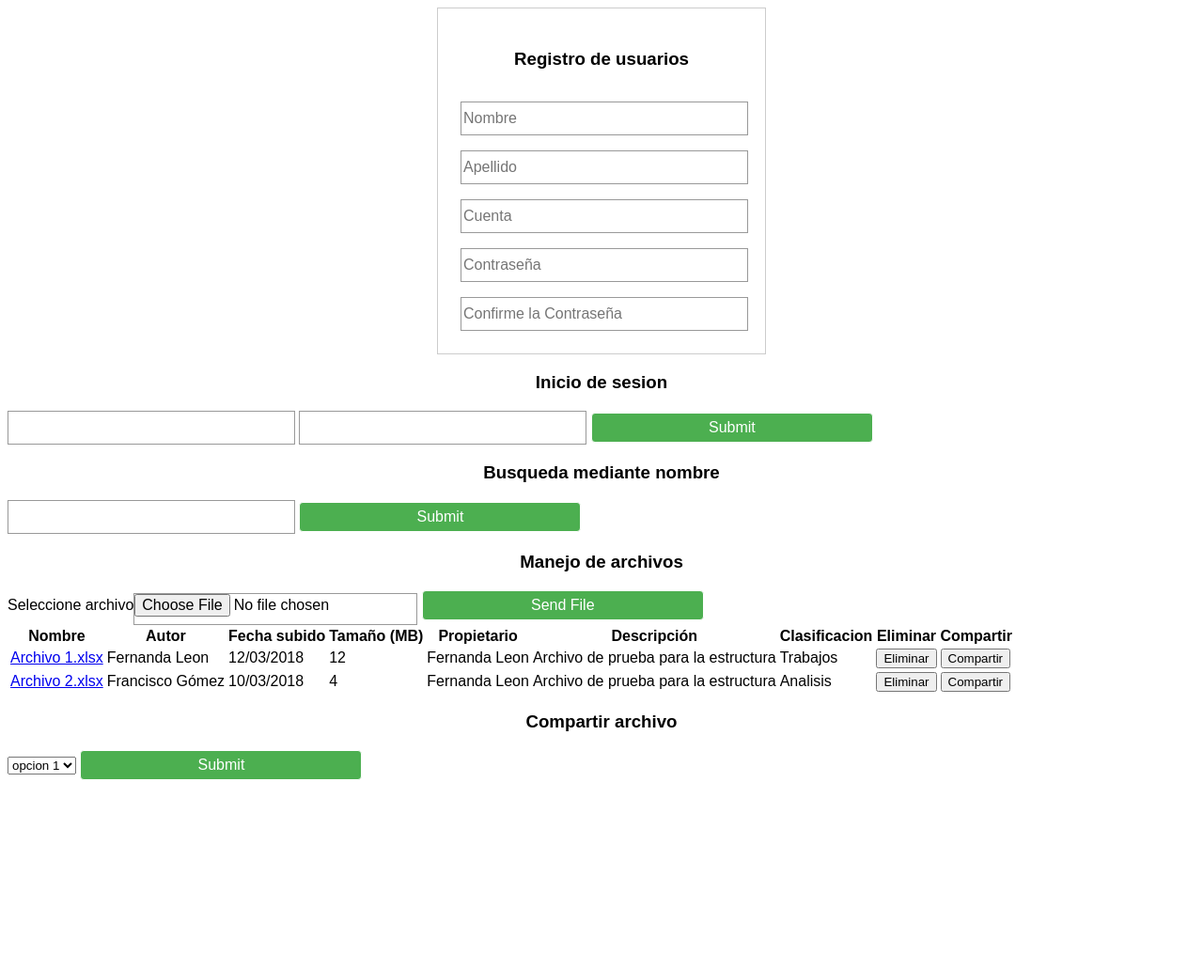
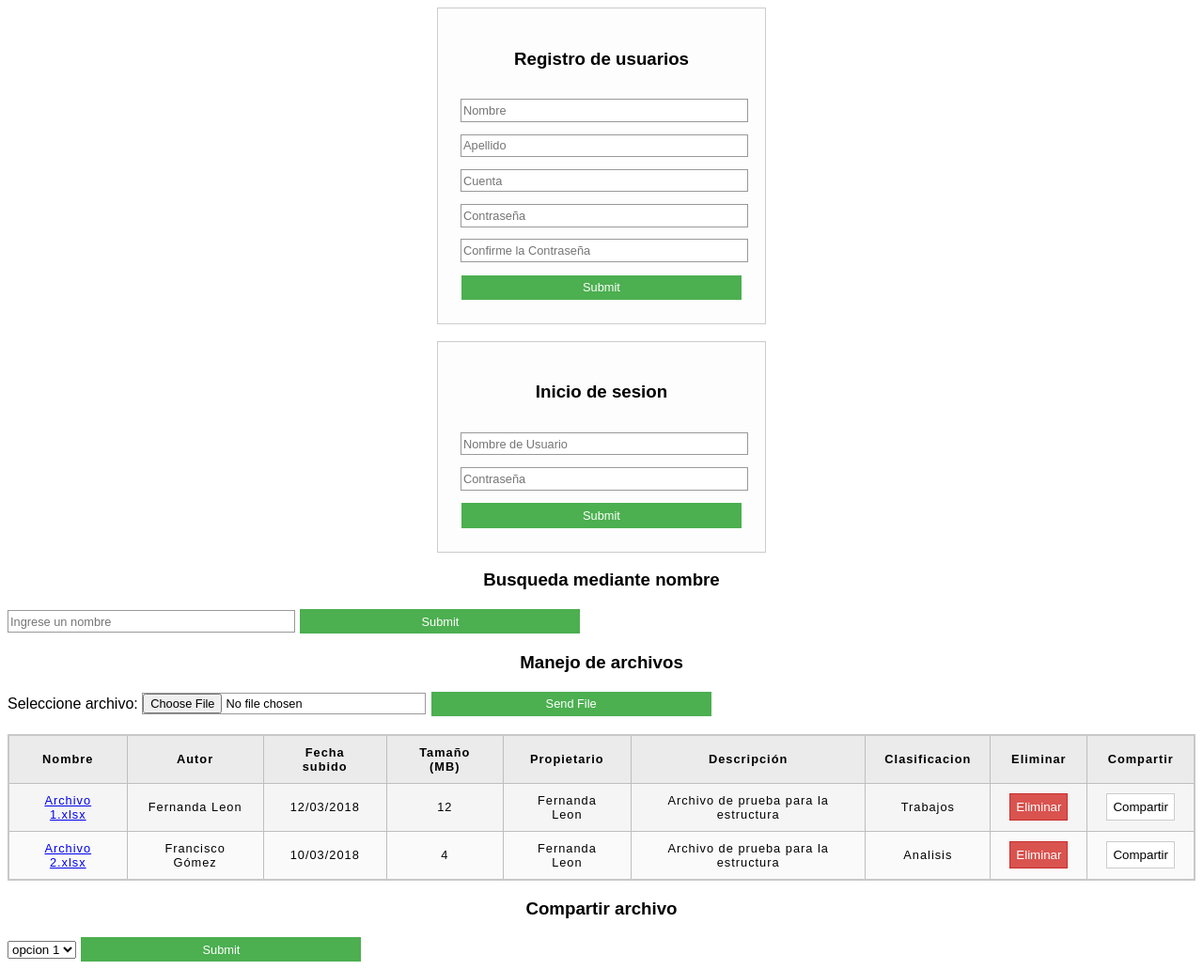
Before and after one commit to dogix3/ProyectoPrograWeb, a PHP site: page / in a window 1280 px wide. Shown: the whole page at 94% size. Before the commit the page ends 830 px from the top, so only its background shows below. Run offline with PHP 8.4, Linux system fonts and the light colour scheme.

Commit message:
avance 2

```diff
--- /dev/null
+++ b/index.html
@@ -0,0 +1,98 @@
+<!DOCTYPE html>
+<html lang="en">
+<head>
+	<meta charset="UTF-8">
+	<title>Manejo de archivos</title>
+	<link href="style.css" rel="stylesheet" type="text/css">
+</head>
+<body>
+	<main>
+		<div id="register">
+			<h3>Registro de usuarios</h3>
+			<form action="" method="post" id="form_register">
+				<input type="text" placeholder="Nombre">
+				<input type="text" placeholder="Apellido">
+				<input type="text" placeholder="Cuenta">
+				<input type="password" placeholder="Contraseña">
+				<input type="password" placeholder="Confirme la Contraseña">
+				<input class="btn" type="submit" name="btnRegister">
+			</form>
+		</div><br>
+		<div id="login">
+			<h3>Inicio de sesion</h3>
+			<form action="" method="post" id="form_login">
+				<input type="text" name="txtUsername" placeholder="Nombre de Usuario">
+				<input type="password" name="txtPassword" placeholder="Contraseña">
+				<input class="btn" type="submit" name="btnLogin">
+			</form>
+		</div>
+		<div id="busqueda">
+			<h3>Busqueda mediante nombre</h3>
+			<form action="" method="post" id="form_search">
+				<input type="text" name="txtSearch" placeholder="Ingrese un nombre">
+				<input class="btn" type="submit" name="btnSearch">
+			</form>
+		</div>
+		<div id="manejo_archivos">
+			<h3>Manejo de archivos</h3>
+			<form enctype="multipart/form-data" method="post" action="" id="form_file">
+			 	<span>Seleccione archivo: </span><input name="btnSelectFile" type="file" />
+			 	<input class="btn" type="submit" value="Send File" name="btnUploadFile" />
+			</form><br>
+			<form action="" method="post">
+				<table id="files_details">
+					<thead>
+						<tr>
+							<th>Nombre</th>
+							<th>Autor</th>
+							<th>Fecha subido</th>
+							<th>Tamaño (MB)</th>
+							<th>Propietario</th>
+							<th>Descripción</th>
+							<th>Clasificacion</th>
+							<th>Eliminar</th>
+							<th>Compartir</th>
+						</tr>
+					</thead>
+					<tbody>
+						<tr>
+							<td><a href="#">Archivo 1.xlsx</a></td>
+							<td>Fernanda Leon</td>
+							<td>12/03/2018</td>
+							<td>12</td>
+							<td>Fernanda Leon</td>
+							<td>Archivo de prueba para la estructura</td>
+							<td>Trabajos</td>
+							<td><button class="btn_delete">Eliminar</button></td>
+							<td><button>Compartir</button></td>
+						</tr>
+						<tr>
+							<td><a href="#">Archivo 2.xlsx</a></td>
+							<td>Francisco Gómez</td>
+							<td>10/03/2018</td>
+							<td>4</td>
+							<td>Fernanda Leon</td>
+							<td>Archivo de prueba para la estructura</td>
+							<td>Analisis</td>
+							<td><button class="btn_delete">Eliminar</button></td>
+							<td><button>Compartir</button></td>
+						</tr>
+					</tbody>
+				</table>
+			</form>
+		</div>
+		<div id="ayuda">
+
+		</div>
+		<div id="compartir">
+			<h3>Compartir archivo</h3>
+			<form action="" method="post" id="form_share">
+				<select name="" id="">
+					<option value="1">opcion 1</option>
+				</select>
+				<input class="btn" type="submit" name="btnShare">
+			</form>
+		</div>
+	</main>
+</body>
+</html>
--- a/index.php
+++ /dev/null
@@ -1,97 +0,0 @@
-<!DOCTYPE html>
-<html lang="en">
-<head>
-	<meta charset="UTF-8">
-	<title>Manejo de archivos</title>
-	<link href="style.css" rel="stylesheet" type="text/css">
-</head>
-<body>
-	<main>
-		<div id="register">
-			<h3>Registro de usuarios</h3>
-			<form action="" method="post" id="form_register">
-				<input type="text" placeholder="Nombre">
-				<input type="text" placeholder="Apellido">
-				<input type="text" placeholder="Cuenta">
-				<input type="password" placeholder="Contraseña">
-				<input type="password" placeholder="Confirme la Contraseña">
-			</form>
-		</div>
-		<div id="login">
-			<h3>Inicio de sesion</h3>
-			<form action="" method="post" id="form_login">
-				<input type="text" name="txtUsername">
-				<input type="password" name="txtPassword">
-				<input class="btn" type="submit" name="btnLogin">
-			</form>
-		</div>
-		<div id="busqueda">
-			<h3>Busqueda mediante nombre</h3>
-			<form action="" method="post" id="form_search">
-				<input type="text" name="txtSearch">
-				<input class="btn" type="submit" name="btnSearch">
-			</form>
-		</div>
-		<div id="manejo_archivos">
-			<h3>Manejo de archivos</h3>
-			<form enctype="multipart/form-data" method="post" action="">
-			 	<span>Seleccione archivo</span><input name="btnSelectFile" type="file" />
-			 	<input class="btn" type="submit" value="Send File" name="btnUploadFile" />
-			</form>
-			<form action="" method="post">
-				<table id="files_details">
-					<thead>
-						<tr>
-							<th>Nombre</th>
-							<th>Autor</th>
-							<th>Fecha subido</th>
-							<th>Tamaño (MB)</th>
-							<th>Propietario</th>
-							<th>Descripción</th>
-							<th>Clasificacion</th>
-							<th>Eliminar</th>
-							<th>Compartir</th>
-						</tr>
-					</thead>
-					<tbody>
-						<tr>
-							<td><a href="#">Archivo 1.xlsx</a></td>
-							<td>Fernanda Leon</td>
-							<td>12/03/2018</td>
-							<td>12</td>
-							<td>Fernanda Leon</td>
-							<td>Archivo de prueba para la estructura</td>
-							<td>Trabajos</td>
-							<td><button>Eliminar</button></td>
-							<td><button>Compartir</button></td>
-						</tr>
-						<tr>
-							<td><a href="#">Archivo 2.xlsx</a></td>
-							<td>Francisco Gómez</td>
-							<td>10/03/2018</td>
-							<td>4</td>
-							<td>Fernanda Leon</td>
-							<td>Archivo de prueba para la estructura</td>
-							<td>Analisis</td>
-							<td><button>Eliminar</button></td>
-							<td><button>Compartir</button></td>
-						</tr>
-					</tbody>
-				</table>
-			</form>
-		</div>
-		<div id="ayuda">
-
-		</div>
-		<div id="compartir">
-			<h3>Compartir archivo</h3>
-			<form action="" method="post" id="form_share">
-				<select name="" id="">
-					<option value="1">opcion 1</option>
-				</select>
-				<input class="btn" type="submit" name="btnShare">
-			</form>
-		</div>
-	</main>
-</body>
-</html>
--- a/style.css
+++ b/style.css
@@ -1,44 +1,102 @@
-body{
+html{
 	font-family: sans-serif;
+    font-size: 1em;
 }
 h3{
 	text-align: center;
 }
+
 .btn{
-
-	background-color:#4caf50;
-	border-radius:4px;
-	border:1px solid #ffffff;
-	text-shadow:0px 1px 0px #4caf50;
-	color: white;
+    border:1px solid #ffffff;
+    background-color:#4caf50;
+    font: 0.8em sans-serif;
+    height: 2.2em;
+    color: white;
+    text-shadow:0px 1px 0px #4caf50;
 }
 
 .btn:hover {
-	background-color:#449d44;
+    background-color:#449d44;
+}
+
+td button{
+    border:1px solid #cccccc;
+    background-color:#ffffff;
+    text-shadow:0px 1px 0px #ffffff;
+    height: 2.2em;
+}
+
+.btn_delete{
+    border:1px solid #c92e2c;
+    background-color: #D9534F;
+    text-shadow:0px 1px 0px #D9534F;
+    height: 2.2em;
+    color: white;
+}
+
+.btn_delete:hover{
+    background-color:#D2322D;
+}
+
+td button:hover{
+    background-color:#efeded;
 }
 
 input, textarea {
     /* Para asegurarse de que todos los campos de texto tienen las mismas propiedades de fuente
        Por defecto, las areas de texto tienen una fuente con monospace */
-    font: 1em sans-serif;
+    font: 0.8em sans-serif;
 
     /* Para darle el mismo tamaño a todos los campos de texto */
     width: 300px;
 
     /* Para armonizar el look&feel del borde en los campos de texto */
     border: 1px solid #999;
-    height: 2em;
+    height: 1.6em;
 }
 
-#register{
+#register, #login{
 	/* Sólo para centrar el formulario a la página */
     margin: 0 auto;
     width: 300px;
     /* Para ver el borde del formulario */
     padding: 1.5em;
     border: 1px solid #CCC;
+    background-color: #fdfdfd;
 }
 
-#form_register input{
+#form_register input, #form_login input{
 	margin-top: 1em;
 }
+
+table {
+    border-collapse: collapse;
+    border: 2px solid rgb(200,200,200);
+    letter-spacing: 1px;
+    font-size: 0.8rem;
+}
+
+td, th {
+  border: 1px solid rgb(190,190,190);
+  padding: 10px 20px;
+}
+
+th {
+  background-color: rgb(235,235,235);
+}
+
+td {
+  text-align: center;
+}
+
+tr:nth-child(even) td {
+  background-color: rgb(250,250,250);
+}
+
+tr:nth-child(odd) td {
+  background-color: rgb(245,245,245);
+}
+
+caption {
+  padding: 10px;
+}
```
